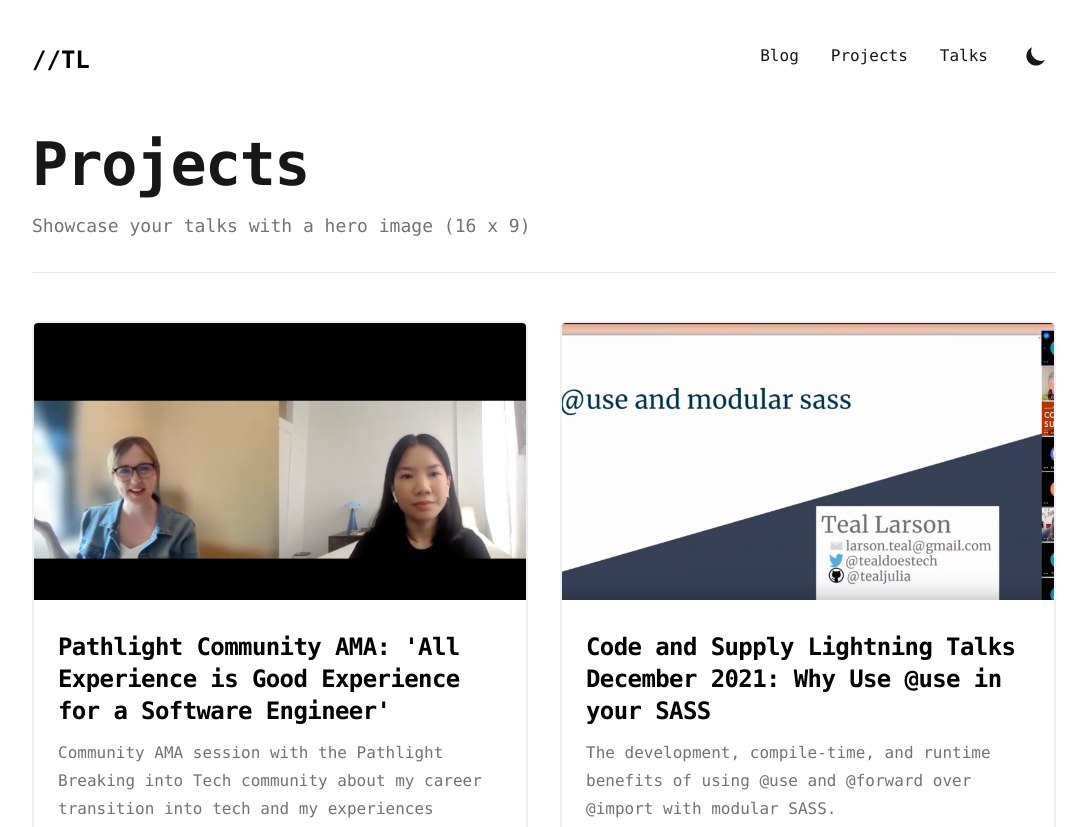
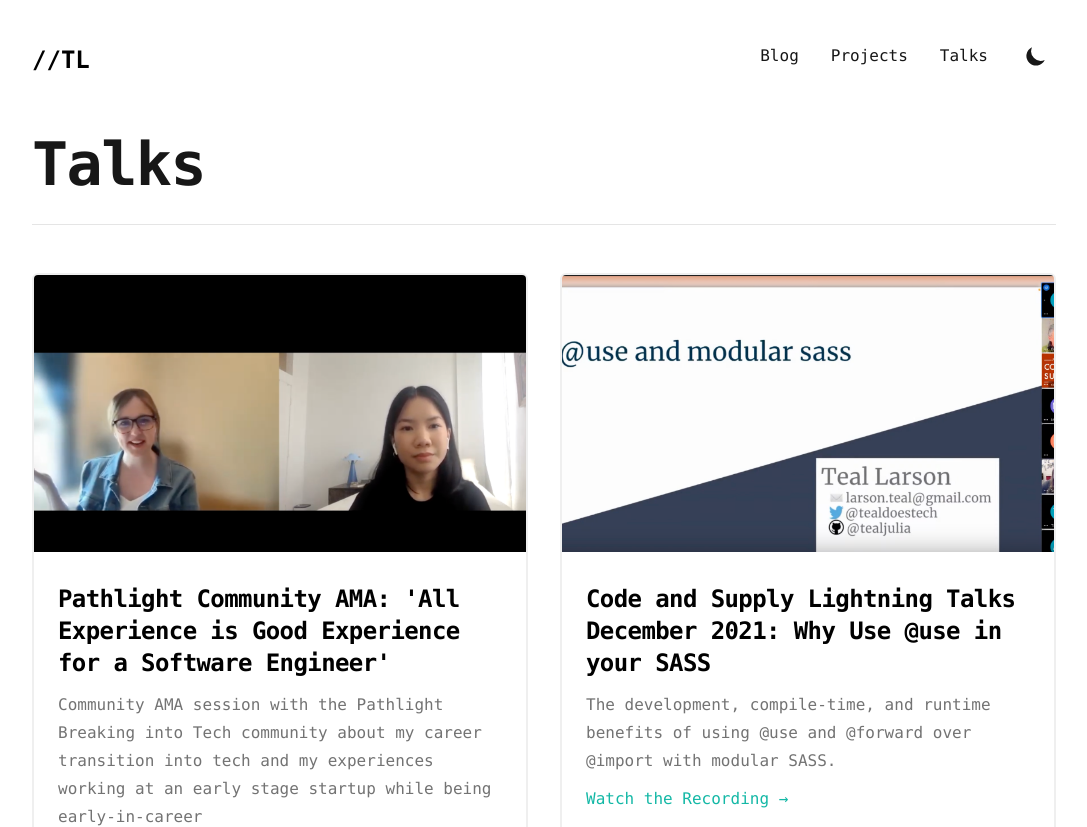
Before and after one commit to tealjulia/teallarson, a Next.js app: page /talks in a window 1280 px wide. Shown: the top 827 px of the page, without its empty margins (96-1183 px from the left). Built offline with nearby package versions, Linux system fonts and the light colour scheme.

Commit message:
remove templated text

```diff
--- a/pages/projects.tsx
+++ b/pages/projects.tsx
@@ -12,9 +12,6 @@ export default function Projects() {
           <h1 className="text-3xl font-extrabold leading-9 tracking-tight text-gray-900 dark:text-gray-100 sm:text-4xl sm:leading-10 md:text-6xl md:leading-14">
             Projects
           </h1>
-          <p className="text-lg leading-7 text-gray-500 dark:text-gray-400">
-            Showcase your projects with a hero image (16 x 9)
-          </p>
         </div>
         <div className="container py-12">
           <div className="-m-4 flex flex-wrap">
--- a/pages/talks.tsx
+++ b/pages/talks.tsx
@@ -10,11 +10,8 @@ export default function Projects() {
       <div className="divide-y divide-gray-200 dark:divide-gray-700">
         <div className="space-y-2 pt-6 pb-8 md:space-y-5">
           <h1 className="text-3xl font-extrabold leading-9 tracking-tight text-gray-900 dark:text-gray-100 sm:text-4xl sm:leading-10 md:text-6xl md:leading-14">
-            Projects
+            Talks
           </h1>
-          <p className="text-lg leading-7 text-gray-500 dark:text-gray-400">
-            Showcase your talks with a hero image (16 x 9)
-          </p>
         </div>
         <div className="container py-12">
           <div className="-m-4 flex flex-wrap">
```
